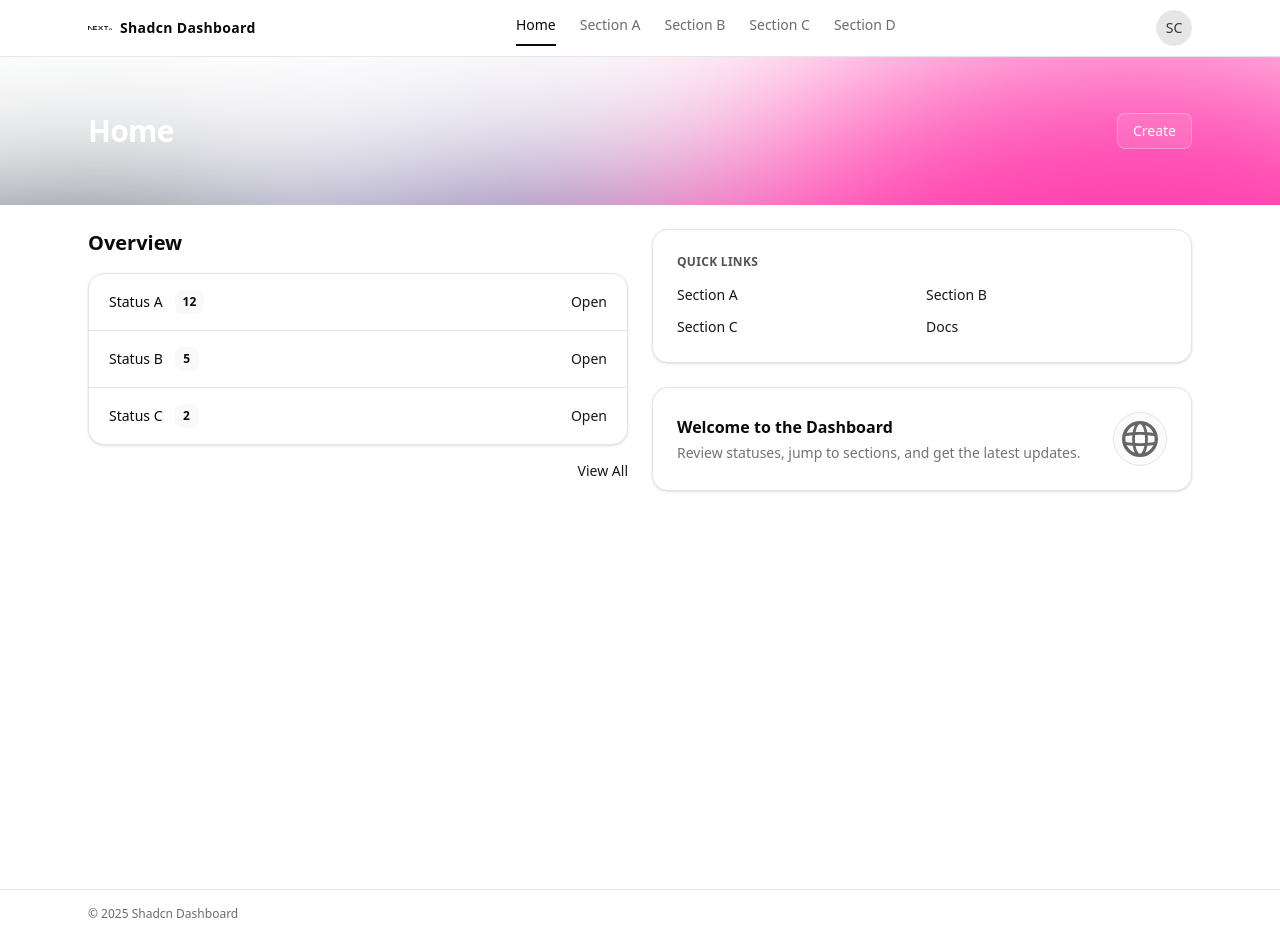
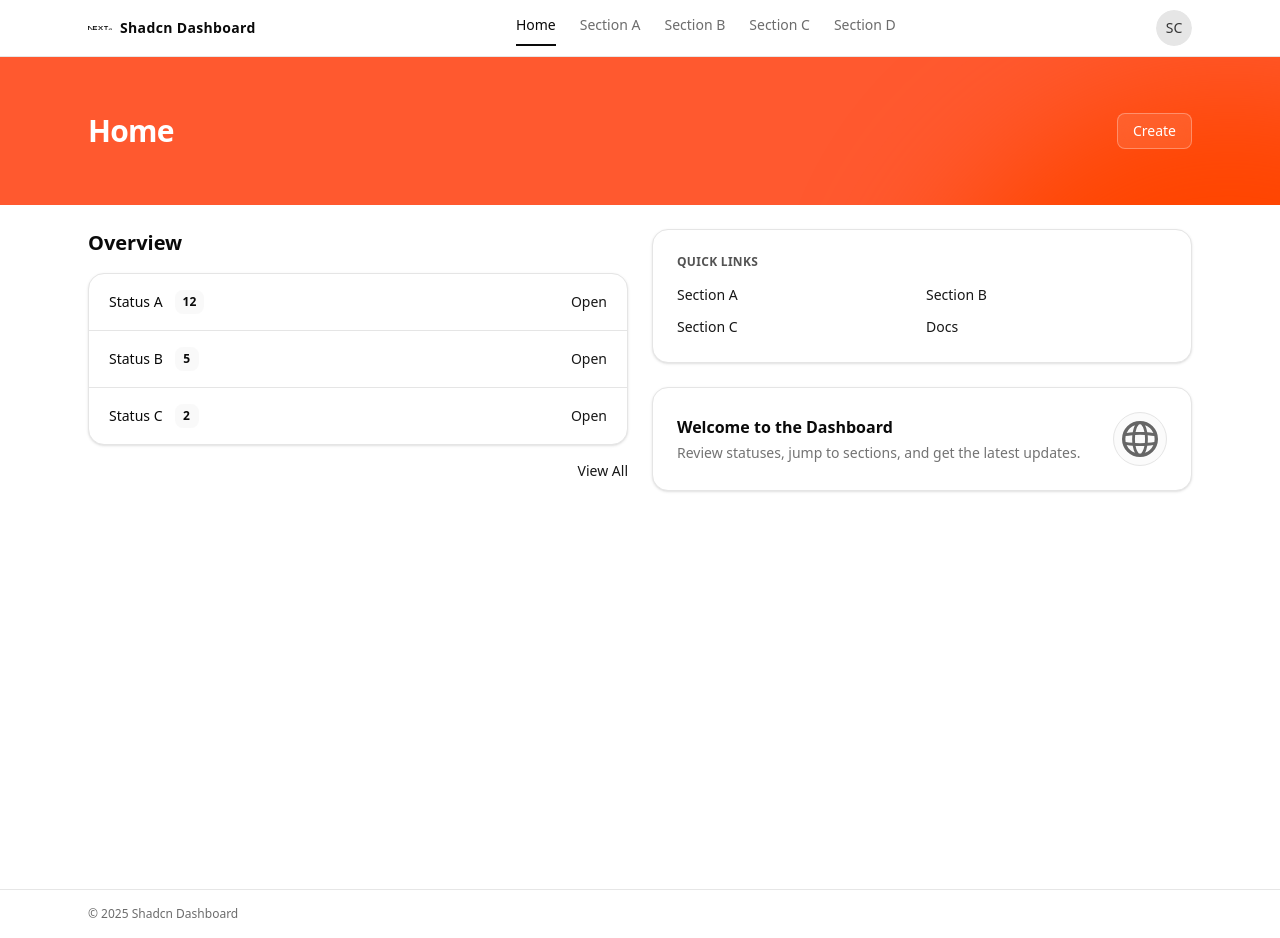
Before and after one commit to renchris/shadcn-dashboard, a Next.js app: page / in a window 1280 px wide. Built offline with nearby package versions, Linux system fonts and the light colour scheme.

Commit message:
feat: example orange gradient

```diff
--- a/app/page.tsx
+++ b/app/page.tsx
@@ -44,11 +44,9 @@ export default function Home() {
       >
         {/* Full-bleed wrapper breaks out of page container */}
         <div className="relative left-1/2 right-1/2 -ml-[50vw] -mr-[50vw] -mt-px w-screen overflow-hidden text-white ring-1 ring-white/10">
-          <AnimatedGradient
-            colors={["#0d1b2a", "#4a3b86", "#ff3cac"]}
-            speed={8}
-            blur="heavy"
-          />
+          <span className="absolute inset-0 z-0 pointer-events-none bg-[#ff592f]">
+            <AnimatedGradient colors={["#FF0000", "#FF4500", "#FF9900"]} speed={10} blur="medium" />
+          </span>
           <div className="relative z-10 mx-auto max-w-6xl px-6 py-12 lg:py-14 flex items-center justify-between">
             <h1 className="text-2xl sm:text-3xl font-semibold tracking-tight">{pageTitle}</h1>
             <Link
--- a/components/background/AnimatedGradient.tsx
+++ b/components/background/AnimatedGradient.tsx
@@ -8,27 +8,30 @@ interface AnimatedGradientProps {
   colors: string[];
   speed?: number;
   blur?: "light" | "medium" | "heavy";
-  className?: string;
 }
 
-export const AnimatedGradient: React.FC<AnimatedGradientProps> = ({
+const randomInt = (min: number, max: number) => {
+  return Math.floor(Math.random() * (max - min + 1)) + min;
+};
+
+const AnimatedGradient: React.FC<AnimatedGradientProps> = ({
   colors,
   speed = 5,
   blur = "light",
-  className,
 }) => {
   const containerRef = useRef<HTMLDivElement>(null);
   const dimensions = useDimensions(containerRef);
 
-  const circleSize = useMemo(() => {
-    return Math.max(dimensions.width, dimensions.height);
-  }, [dimensions.width, dimensions.height]);
+  const circleSize = useMemo(
+    () => Math.max(dimensions.width, dimensions.height),
+    [dimensions.width, dimensions.height]
+  );
 
   const blurClass =
     blur === "light" ? "blur-2xl" : blur === "medium" ? "blur-3xl" : "blur-[100px]";
 
   return (
-    <div ref={containerRef} className={cn("absolute inset-0 overflow-hidden", className)}>
+    <div ref={containerRef} className="absolute inset-0 overflow-hidden">
       <div className={cn("absolute inset-0", blurClass)}>
         {colors.map((color, index) => {
           const animationProps = {
@@ -36,7 +39,6 @@ export const AnimatedGradient: React.FC<AnimatedGradientProps> = ({
             animationDuration: `${speed}s`,
             top: `${Math.random() * 50}%`,
             left: `${Math.random() * 50}%`,
-            // movement variables
             "--tx-1": Math.random() - 0.5,
             "--ty-1": Math.random() - 0.5,
             "--tx-2": Math.random() - 0.5,
@@ -50,14 +52,13 @@ export const AnimatedGradient: React.FC<AnimatedGradientProps> = ({
           return (
             <svg
               key={index}
-              width={circleSize}
-              height={circleSize}
-              viewBox={`0 0 ${circleSize} ${circleSize}`}
-              fill="none"
-              className="absolute will-change-transform"
+              className={cn("absolute", "animate-background-gradient")}
+              width={circleSize * randomInt(0.5, 1.5)}
+              height={circleSize * randomInt(0.5, 1.5)}
+              viewBox="0 0 100 100"
               style={animationProps}
             >
-              <circle cx={circleSize / 2} cy={circleSize / 2} r={circleSize / 2} fill={color} />
+              <circle cx="50" cy="50" r="50" fill={color} />
             </svg>
           );
         })}
--- a/hooks/use-dimensions.ts
+++ b/hooks/use-dimensions.ts
@@ -5,7 +5,7 @@ interface Dimensions {
   height: number;
 }
 
-export function useDimensions(ref: RefObject<HTMLElement>): Dimensions {
+export function useDimensions(ref: RefObject<HTMLElement | SVGElement>): Dimensions {
   const [dimensions, setDimensions] = useState<Dimensions>({ width: 0, height: 0 });
 
   useEffect(() => {
```
